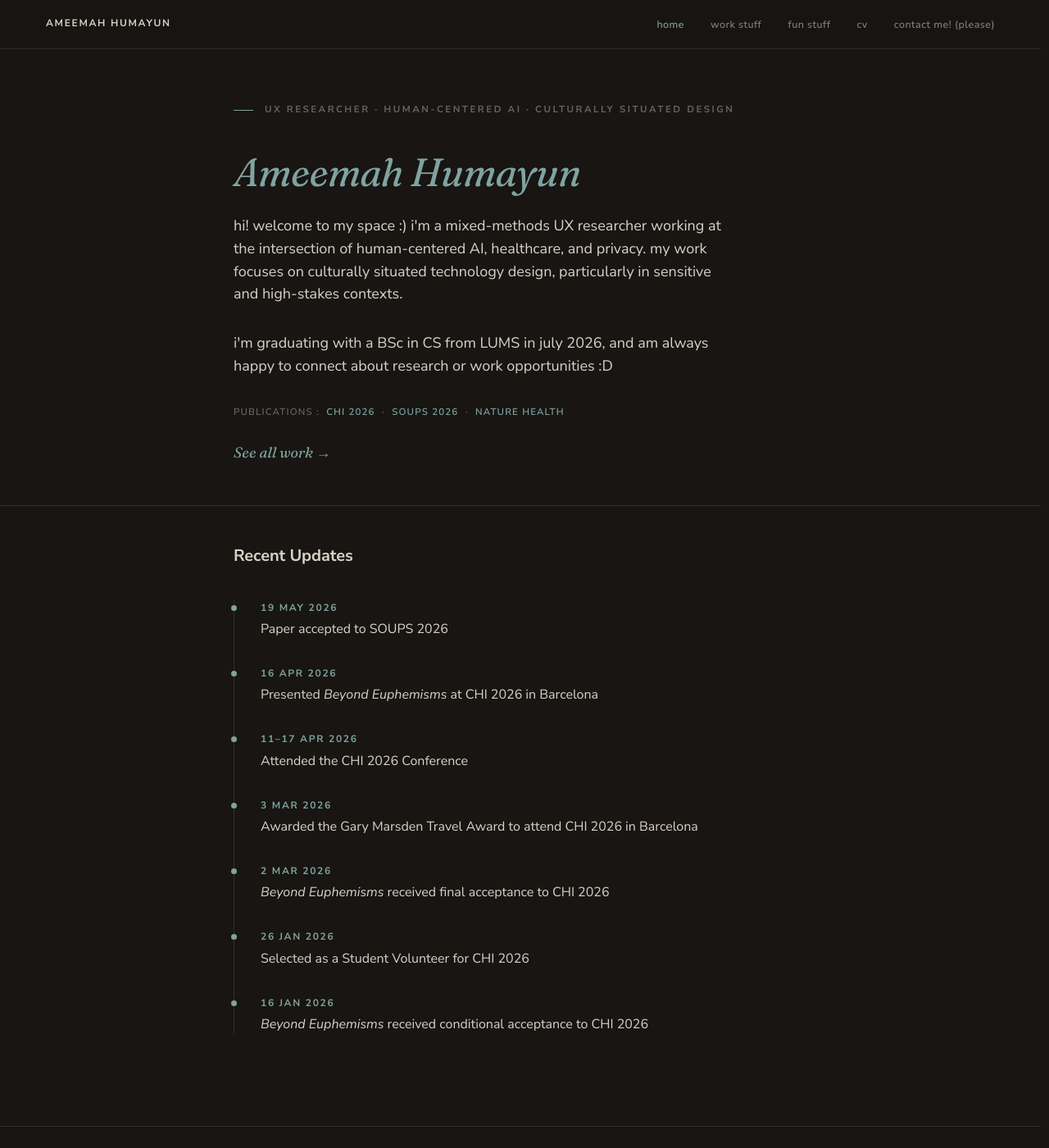
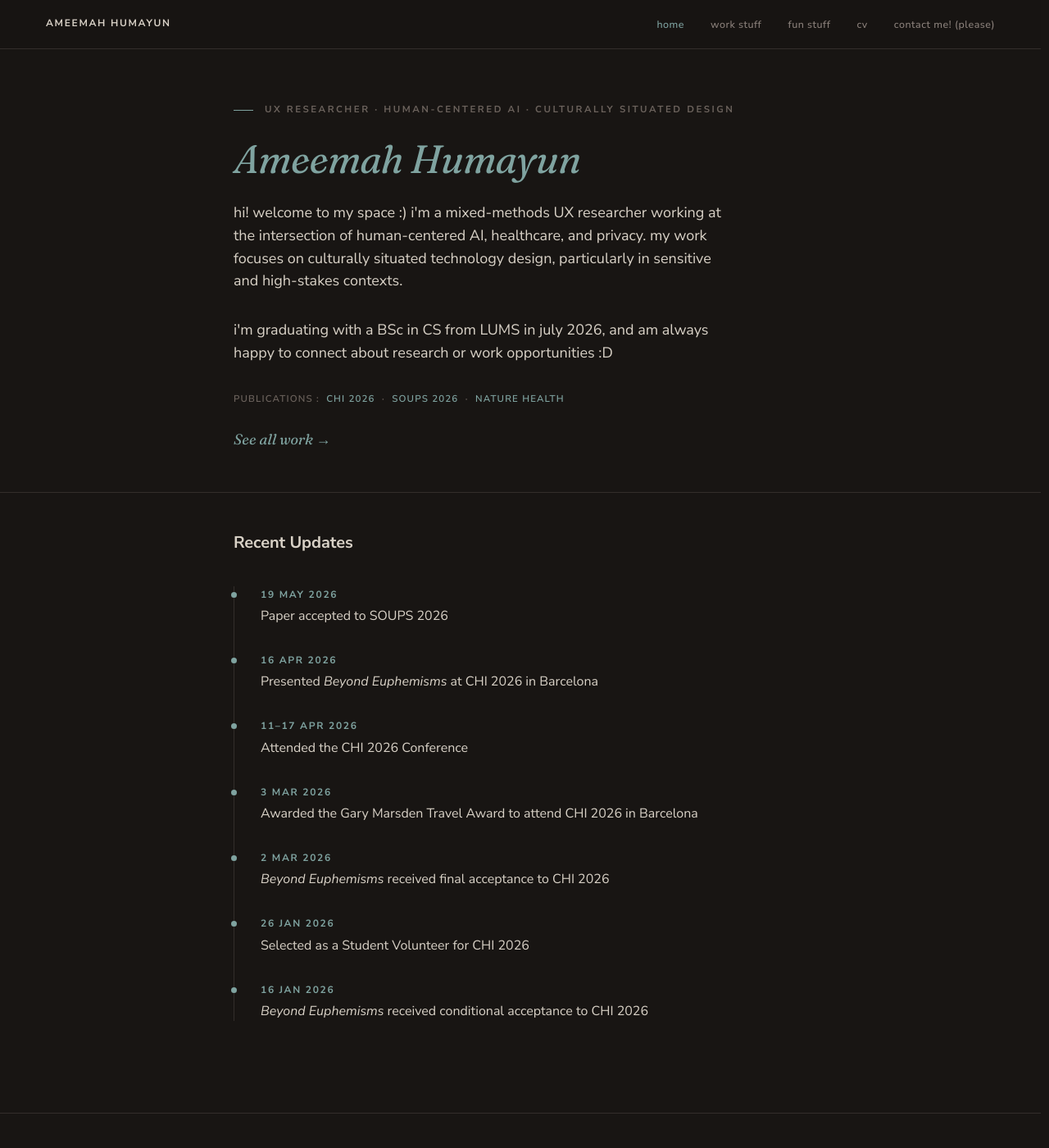
Before and after one commit to ameemahumayun/ameemahumayun.github.io, a Jekyll site: the page built from index.html, in a window 1280 px wide and 1400 px high. Shown: the whole window at 82% size. Built offline with Jekyll 4.4.1, drawn with Linux system fonts in a browser that asks for light colours.

Commit message:
Update components.css

```diff
--- a/assets/css/components.css
+++ b/assets/css/components.css
@@ -52,7 +52,7 @@
   display: flex;
   align-items: center;
   gap: 14px;
-  margin-bottom: var(--space-5);
+  margin-bottom: var(--space-3);
 }
 .eyebrow-rule::before {
   content: "";
```
